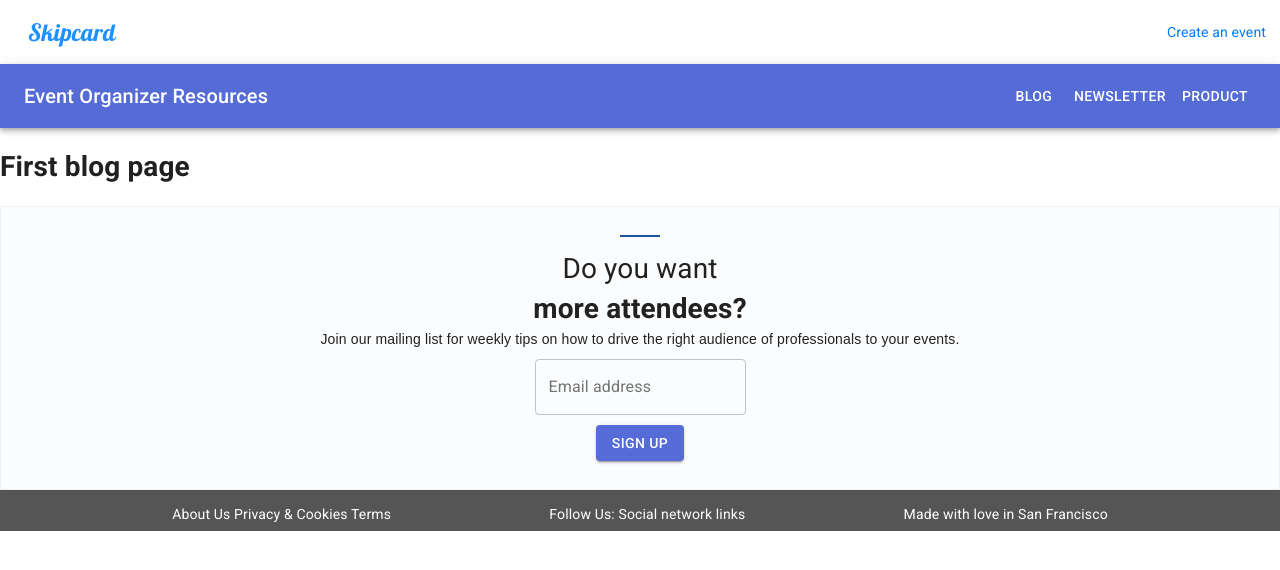
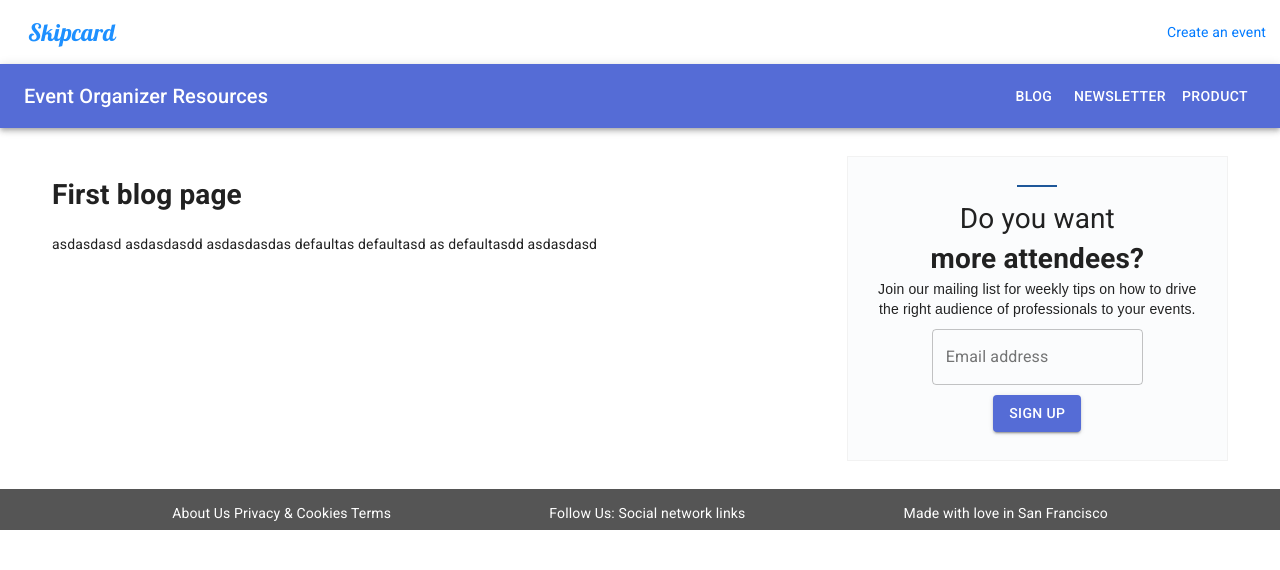
Before and after one commit to kschingiz/sc_test_project, a Next.js app: page /blog in a window 1280 px wide. Shown: the top 570 px of the page. Built offline with nearby package versions, Linux system fonts and the light colour scheme.

Commit message:
blog layout grid

```diff
--- a/layouts/layout.js
+++ b/layouts/layout.js
@@ -1,16 +1,40 @@
-import { CssBaseline } from "@material-ui/core";
+import CssBaseline from "@material-ui/core/CssBaseline";
+import Container from "@material-ui/core/Container";
+import Grid from "@material-ui/core/Grid";
+import { makeStyles } from "@material-ui/core/styles";
+
 import Header from "../components/header";
 import Footer from "../components/footer";
 import EventBar from "../components/eventBar";
+import EmailCapture from "../components/emailCapture";
 
-export default function withLayout(Page) {
-  return () => (
+const useStyles = makeStyles({
+  gridContainer: {
+    padding: "2em"
+  }
+});
+
+export default function withLayout(BlogPage) {
+  return () => {
+    const styles = useStyles();
+    return (
       <>
         <CssBaseline></CssBaseline>
         <Header></Header>
         <EventBar title="Event Organizer Resources" />
-      <Page></Page>
+
+        <Container>
+          <Grid container spacing={2} className={styles.gridContainer}>
+            <Grid item xs={8}>
+              <BlogPage></BlogPage>
+            </Grid>
+            <Grid item xs={4}>
+              <EmailCapture></EmailCapture>
+            </Grid>
+          </Grid>
+        </Container>
         <Footer />
       </>
     );
+  };
 }
--- a/pages/blog.js
+++ b/pages/blog.js
@@ -1,12 +1,10 @@
 import withLayout from "../layouts/layout";
-
-import EmailCapture from "../components/emailCapture";
 
 const Blog = props => {
   return (
     <>
       <h1>First blog page</h1>
-      <EmailCapture></EmailCapture>
+      <span>asdasdasd asdasdasdd asdasdasdas defaultas defaultasd as defaultasdd asdasdasd</span>
     </>
   );
 };
```
Lines whose indentation alone changed are shown as unchanged.
